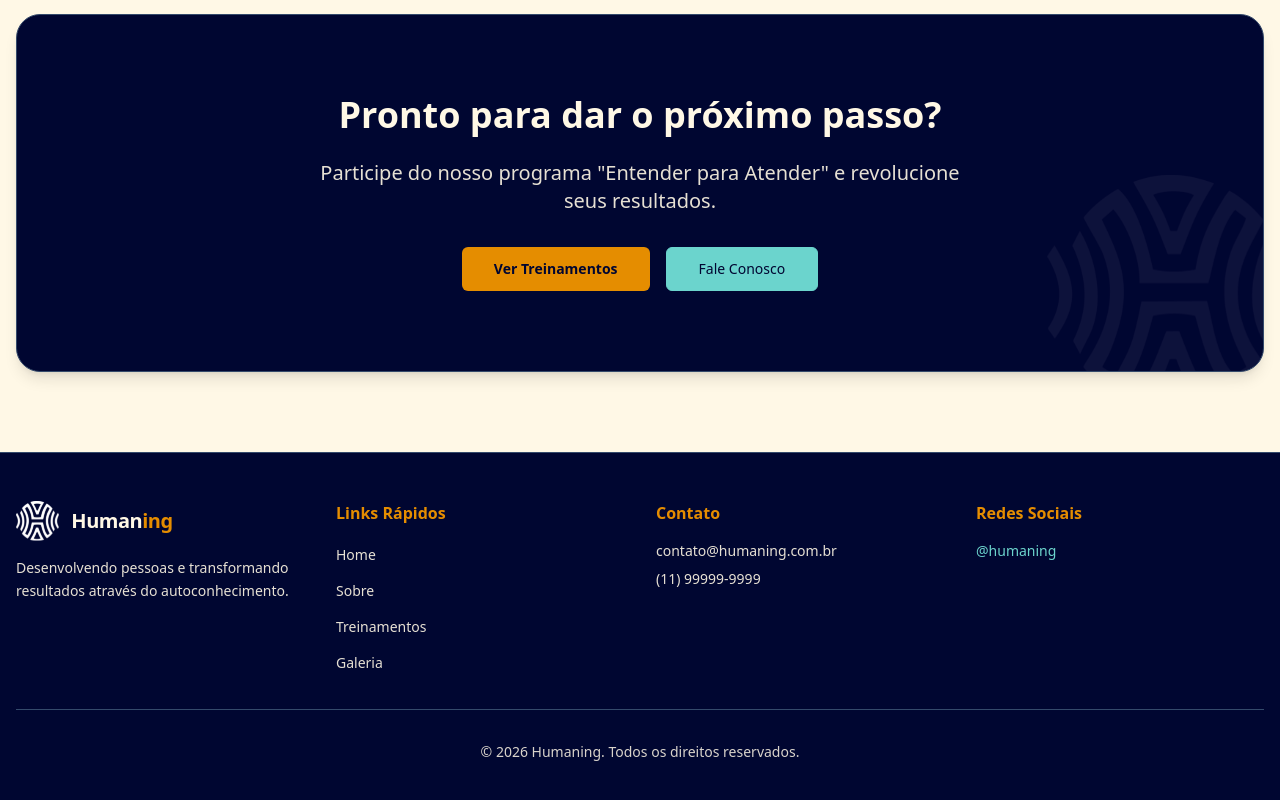
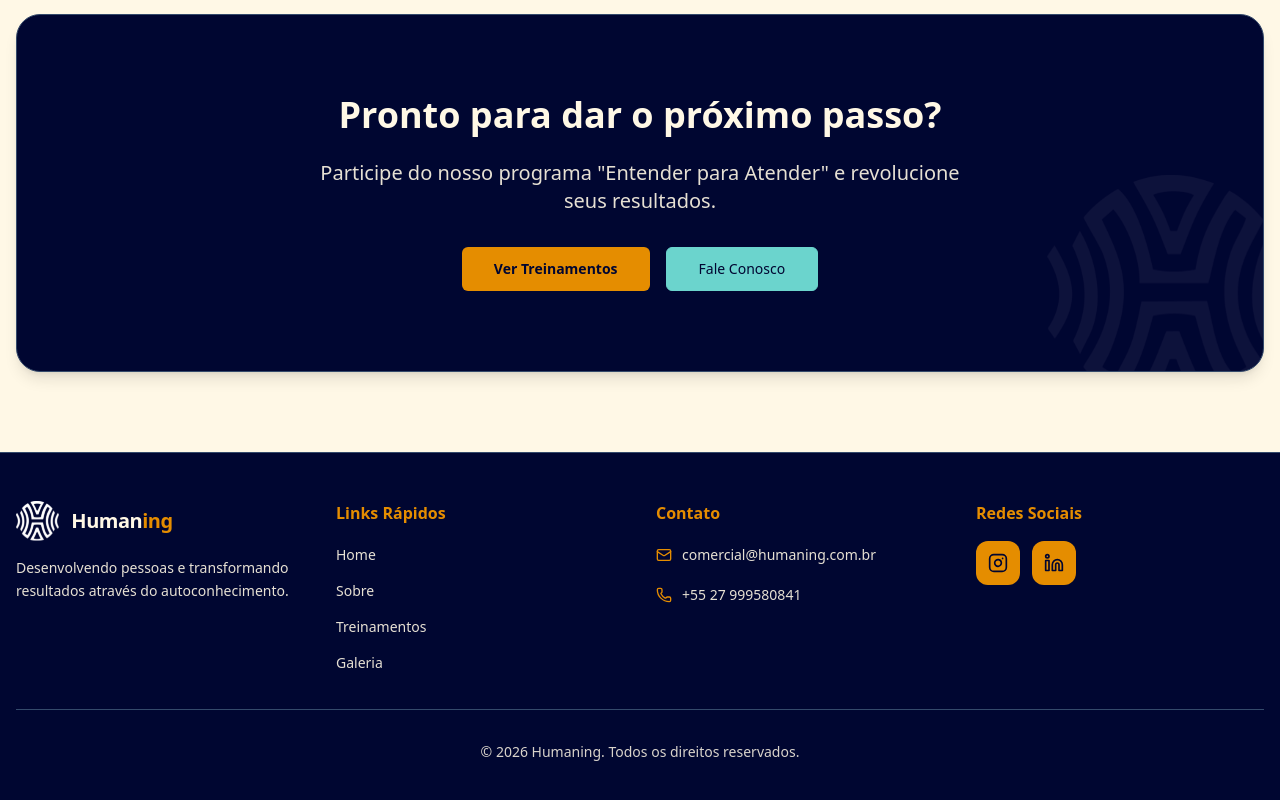
Before and after one commit to devitalo97/humaning, a React (Vite) app: page / in a window 1280 px wide. Shown: the part 2102-2902 px from the top of the page. Built offline with nearby package versions, Linux system fonts and the light colour scheme; no server answers.

Commit message:
feat: add the contact information

```diff
--- a/src/layouts/DefaultLayout.tsx
+++ b/src/layouts/DefaultLayout.tsx
@@ -1,6 +1,6 @@
 import { Link, Outlet } from "react-router-dom";
 import { Button } from "@/components/ui/button";
-import { Menu, X } from "lucide-react";
+import { Menu, X, Mail, Phone, Instagram, Linkedin } from "lucide-react";
 import { useState } from "react";
 import logoWhite from "@/assets/logo-white.svg";
 
@@ -184,16 +184,49 @@ export function DefaultLayout() {
 
                         <div>
                             <h4 className="font-semibold mb-4 text-secondary">Contato</h4>
-                            <ul className="space-y-2 text-sm text-primary-foreground/90">
-                                <li>contato@humaning.com.br</li>
-                                <li>(11) 99999-9999</li>
+                            <ul className="space-y-3 text-sm text-primary-foreground/90">
+                                <li>
+                                    <a
+                                        href="mailto:comercial@humaning.com.br"
+                                        className="inline-flex items-center gap-2.5 hover:text-accent focus-visible:outline-secondary py-1 transition-colors"
+                                    >
+                                        <Mail className="h-4 w-4 text-secondary shrink-0" aria-hidden="true" />
+                                        <span>comercial@humaning.com.br</span>
+                                    </a>
+                                </li>
+                                <li>
+                                    <a
+                                        href="tel:+5527999580841"
+                                        className="inline-flex items-center gap-2.5 hover:text-accent focus-visible:outline-secondary py-1 transition-colors"
+                                    >
+                                        <Phone className="h-4 w-4 text-secondary shrink-0" aria-hidden="true" />
+                                        <span>+55 27 999580841</span>
+                                    </a>
+                                </li>
                             </ul>
                         </div>
 
                         <div>
                             <h4 className="font-semibold mb-4 text-secondary">Redes Sociais</h4>
-                            <div className="flex space-x-4 text-sm text-accent">
-                                <span>@humaning</span>
+                            <div className="flex items-center gap-3">
+                                <a
+                                    href="https://www.instagram.com/luizricardo.humane?obrf=OWJwZmFsZTB2YWFm"
+                                    target="_blank"
+                                    rel="noopener noreferrer"
+                                    aria-label="Instagram (@luizricardo.humane)"
+                                    className="inline-flex items-center justify-center min-h-11 min-w-11 rounded-xl bg-secondary text-secondary-foreground hover:bg-accent hover:text-accent-foreground focus-visible:outline-accent transition-colors"
+                                >
+                                    <Instagram className="h-5 w-5" aria-hidden="true" />
+                                </a>
+                                <a
+                                    href="https://www.linkedin.com/in/luiz-ricardo-pereira-de-souza-62634575/"
+                                    target="_blank"
+                                    rel="noopener noreferrer"
+                                    aria-label="LinkedIn de Luiz Ricardo Pereira de Souza"
+                                    className="inline-flex items-center justify-center min-h-11 min-w-11 rounded-xl bg-secondary text-secondary-foreground hover:bg-accent hover:text-accent-foreground focus-visible:outline-accent transition-colors"
+                                >
+                                    <Linkedin className="h-5 w-5" aria-hidden="true" />
+                                </a>
                             </div>
                         </div>
                     </div>
```
